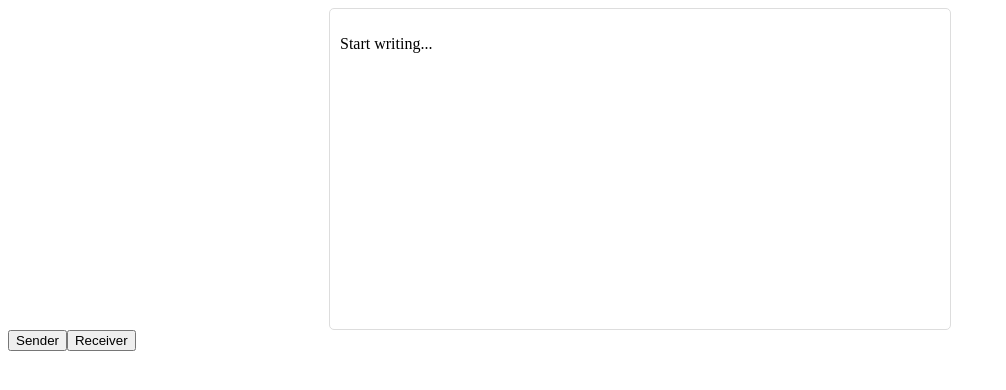
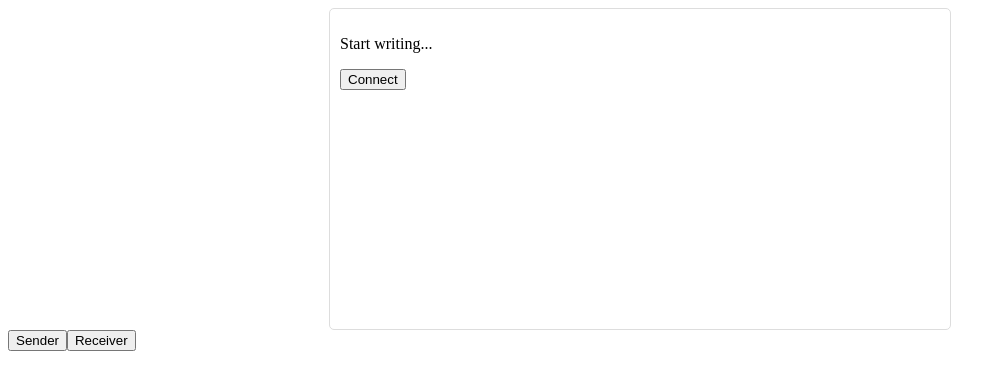
Before and after one commit to OmSharma42306/collborative-docs-app, a React (Vite) app in the folder frontend/: page /receiver in a window 1280 px wide. Shown: the top 390 px of the page, without its empty margins (0-1006 px from the left). Built offline with nearby package versions, Linux system fonts and the light colour scheme; no server answers.

Commit message:
fix:frontend-receiving-correct-data

```diff
--- a/frontend/src/App.tsx
+++ b/frontend/src/App.tsx
@@ -8,7 +8,7 @@ function App() {
   return (
     <div>
     <Routes>
-      <Route path='/sender' element={<EditorSender userId={userId}/>}></Route>
+      <Route path='/sender' element={<EditorSender/>}></Route>
       <Route path='/receiver' element={<EditorReceiver/>}></Route>
     </Routes>
     <button onClick={()=>{
--- a/frontend/src/components/Editor_Receiver.tsx
+++ b/frontend/src/components/Editor_Receiver.tsx
@@ -1,6 +1,6 @@
-import Tiptap from "./TipTap"
+import TextEditor2 from "./TipTap2"
 export default function EditorReceiver(){
     return <div className="card">
-        <Tiptap/>
+        <TextEditor2/>
     </div>
 }
--- a/frontend/src/components/TipTap.tsx
+++ b/frontend/src/components/TipTap.tsx
@@ -22,6 +22,11 @@ const TextEditor: React.FC = () => {
       setSocket(socket);
     }
 
+
+
+    return ()=>{
+      socket.close();
+    }
     // for when the text state changes the socket will send an data to ws server.
   },[]);
 
@@ -32,7 +37,19 @@ const TextEditor: React.FC = () => {
     }
     console.log(text);
     socket?.send(JSON.stringify({type:"sender-edit",data:text}))
+
+
   },[text])
+
+  if(socket){
+    socket.onmessage = async (event:any) =>{
+      const {msg,data}:{msg:string,data:string} = JSON.parse(event.data);
+      console.log(event.data);
+      console.log(msg)
+      console.log(data)
+
+    }
+  }
 
 
   const editor = useEditor({
@@ -57,6 +74,9 @@ const TextEditor: React.FC = () => {
   return (
     <div className="editor-container">
       <EditorContent editor={editor} />
+      <button onClick={()=>{
+        socket?.send(JSON.stringify({type:"sender",roomId:"4322"}))
+      }}>Connect</button>
     </div>
   );
 };
--- a/frontend/src/components/TipTap2.tsx
+++ b/frontend/src/components/TipTap2.tsx
@@ -37,7 +37,8 @@ const TextEditor2: React.FC = () => {
  useEffect(()=>{
   if(!socket) return;
   socket.onmessage = (data:any) =>{
-    console.log("Websocket data",data);
+    //console.log("Websocket data",data);
+    console.log("DDDDDDD",data.data)
   }
  })
 
@@ -63,6 +64,10 @@ const TextEditor2: React.FC = () => {
   return (
     <div className="editor-container">
       <EditorContent editor={editor} />
+      <button onClick={()=>{
+        socket?.send(JSON.stringify({type:"receiver",roomId:"4322"}))
+      }}>Connect</button>
+
     </div>
   );
 };
```
